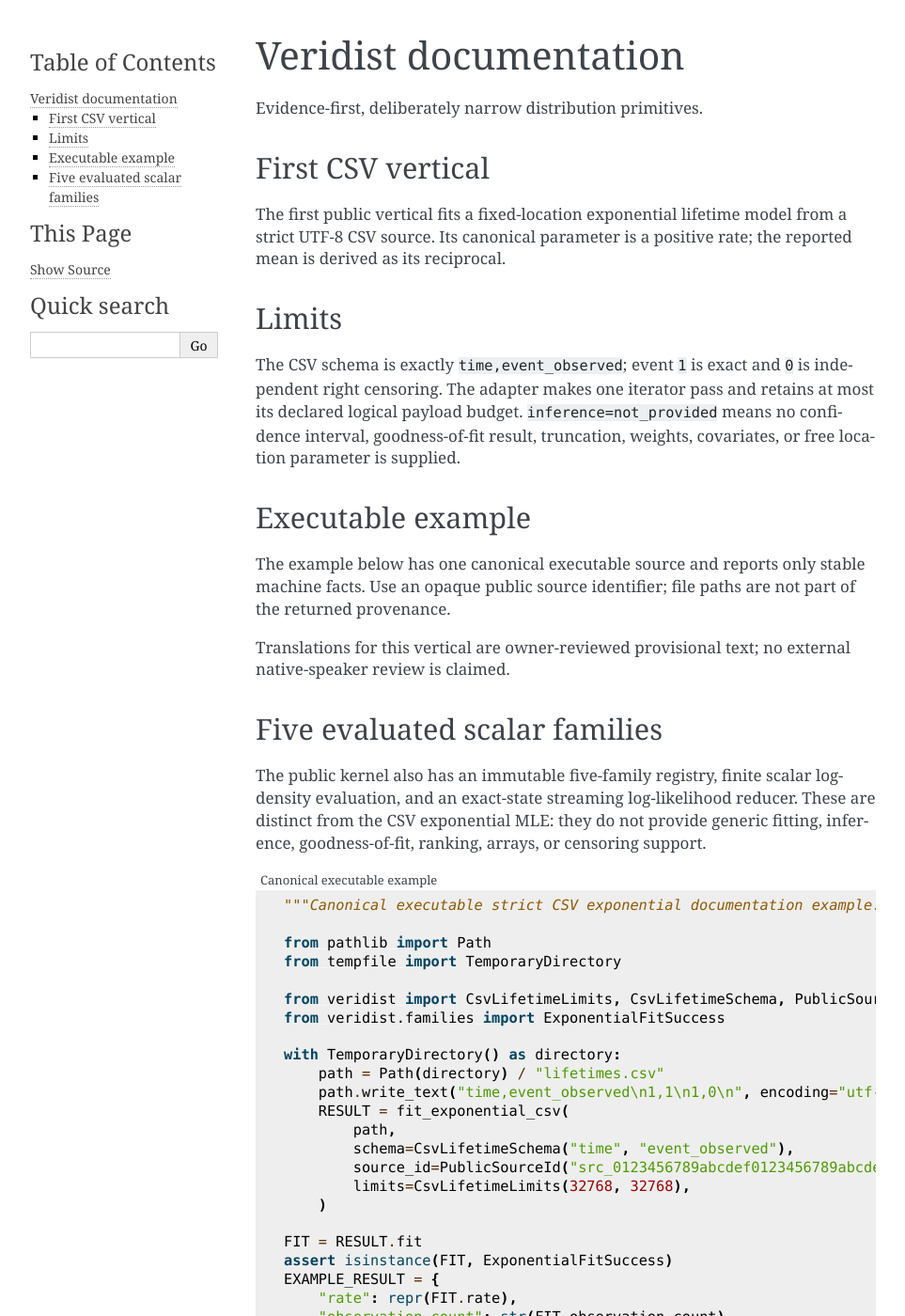
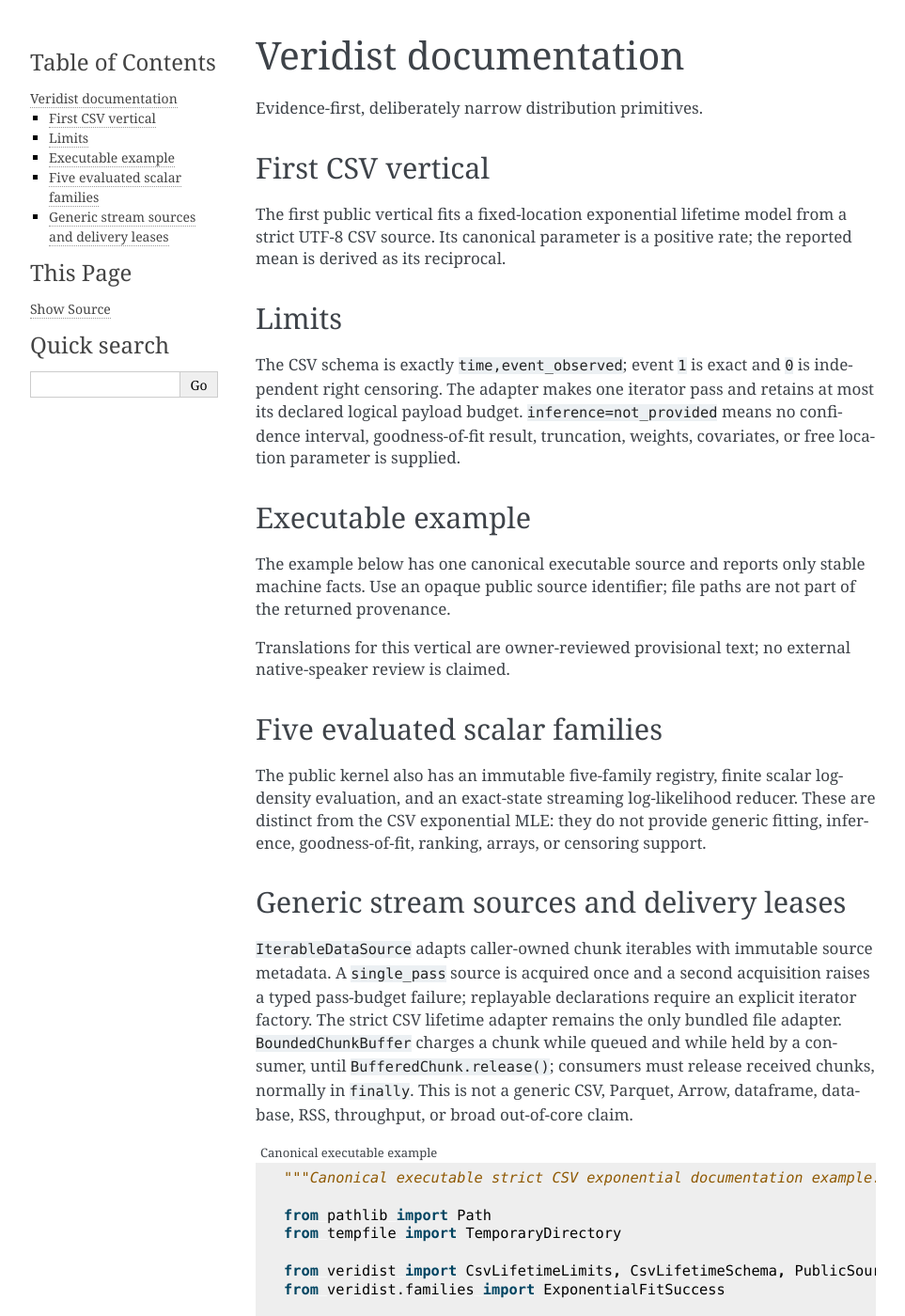
Before and after one commit to alisadeghiaghili/py-distfit-pro, a Sphinx documentation site: the page built from python/docs/source/index.md, in a window 1280 px wide and 1400 px high. Shown: the whole window at 94% size, without its empty margins (148-1111 px from the left). Built offline with Sphinx 7.4.7, drawn with Linux system fonts in a browser that asks for light colours.

Commit message:
docs: document streaming lease contracts

````diff
--- a/python/docs/i18n/parity-manifest.json
+++ b/python/docs/i18n/parity-manifest.json
@@ -21,6 +21,8 @@
     {"id":"DOC-MSG-EXAMPLE-CAPTION","page":"index.md","source":"Canonical executable example"},
     {"id":"DOC-MSG-HOME-FAMILIES-TITLE","page":"index.md","source":"Five evaluated scalar families"},
     {"id":"DOC-MSG-HOME-FAMILIES-BODY","page":"index.md","source":"The public kernel also has an immutable five-family registry, finite scalar log-density evaluation, and an exact-state streaming log-likelihood reducer. These are distinct from the CSV exponential MLE: they do not provide generic fitting, inference, goodness-of-fit, ranking, arrays, or censoring support."},
+    {"id":"DOC-MSG-HOME-STREAM-TITLE","page":"index.md","source":"Generic stream sources and delivery leases"},
+    {"id":"DOC-MSG-HOME-STREAM-BODY","page":"index.md","source":"`IterableDataSource` adapts caller-owned chunk iterables with immutable source metadata. A `single_pass` source is acquired once and a second acquisition raises a typed pass-budget failure; replayable declarations require an explicit iterator factory. The strict CSV lifetime adapter remains the only bundled file adapter. `BoundedChunkBuffer` charges a chunk while queued and while held by a consumer, until `BufferedChunk.release()`; consumers must release received chunks, normally in `finally`. This is not a generic CSV, Parquet, Arrow, dataframe, database, RSS, throughput, or broad out-of-core claim."},
     {"id":"DOC-MSG-API-TITLE","page":"api.md","source":"CSV exponential API"},
     {"id":"DOC-MSG-API-BODY","page":"api.md","source":"`fit_exponential_csv(path, *, schema, source_id, limits)` is the public source entry point. `CsvLifetimeSchema(\"time\", \"event_observed\")` selects the only accepted header; `PublicSourceId` is an opaque identifier safe for returned provenance; and `CsvLifetimeLimits` supplies positive byte budgets. The result is always an `ExponentialSourceFitResult`: a finite rate-only estimate, a typed statistical non-estimate, or a typed execution failure."},
     {"id":"DOC-MSG-API-INPUT","page":"api.md","source":"Times must be finite and non-negative. Event token `1` denotes an exact event; token `0` denotes independent right censoring. The CSV contract is deliberately strict rather than a permissive spreadsheet reader: wrong encoding, headers, tokens, fields, budgets, or source access produce typed failures."},
--- a/python/docs/source/index.md
+++ b/python/docs/source/index.md
@@ -33,6 +33,17 @@ log-density evaluation, and an exact-state streaming log-likelihood reducer.
 These are distinct from the CSV exponential MLE: they do not provide generic
 fitting, inference, goodness-of-fit, ranking, arrays, or censoring support.
 
+## Generic stream sources and delivery leases
+
+`IterableDataSource` adapts caller-owned chunk iterables with immutable source
+metadata. A `single_pass` source is acquired once and a second acquisition
+raises a typed pass-budget failure; replayable declarations require an explicit
+iterator factory. The strict CSV lifetime adapter remains the only bundled file
+adapter. `BoundedChunkBuffer` charges a chunk while queued and while held by a
+consumer, until `BufferedChunk.release()`; consumers must release received
+chunks, normally in `finally`. This is not a generic CSV, Parquet, Arrow,
+dataframe, database, RSS, throughput, or broad out-of-core claim.
+
 ```{literalinclude} examples/quickstart.py
 :language: python
 :caption: Canonical executable example
````
Also changed, not shown: docs/adr/README.md, 2 other files.
